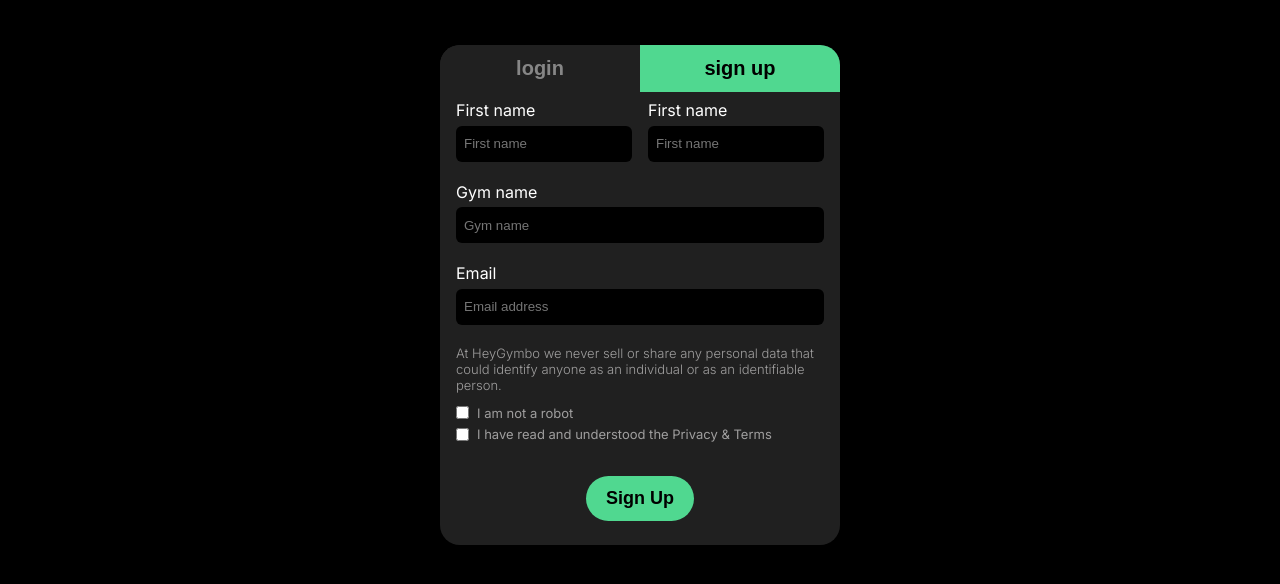
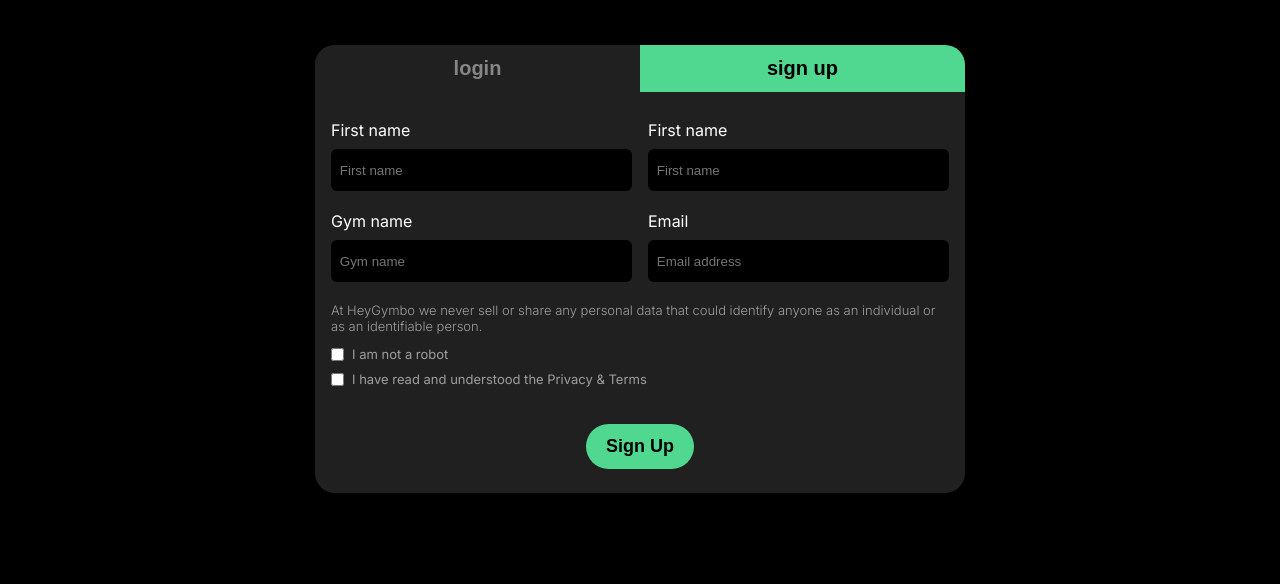
Before and after one commit to redwan100/work, a plain HTML site: page signup/index.html in a window 1280 px wide. Shown: the part 64-648 px from the top of the page. Drawn offline with Linux system fonts and the light colour scheme.

Commit message:
added responsive design on gymdetails page , signup and signin page

```diff
--- a/login/style.css
+++ b/login/style.css
@@ -46,7 +46,7 @@ body {
 
 /* form  */
 .form {
-  max-width: 400px;
+  max-width: 450px;
   width: 100%;
   margin: 2rem auto;
   background: var(--dark-btn);
@@ -59,7 +59,7 @@ body {
   display: flex;
   justify-content: space-between;
   align-items: center;
-  margin-bottom: 0.5rem;
+  margin-bottom: 1.75rem;
 }
 .btn {
   padding: 0.75rem 0.5rem;
@@ -81,12 +81,12 @@ label {
   display: block;
   width: 100%;
   color: #fff;
-  margin-bottom: 0.35rem;
+  margin-bottom: 0.55rem;
 }
 
 .input_field {
   width: 100%;
-  padding: 0.65rem 0.5rem;
+  padding: 0.85rem 0.55rem;
   border-radius: 6px;
   background: var(--bodyBg);
   outline: none;
--- a/signup/index.html
+++ b/signup/index.html
@@ -43,6 +43,7 @@
             </div>
           </div>
 
+          <div class="input_box2">
             <div class="input_group">
               <label for="name">Gym name</label>
               <input type="text" placeholder="Gym name" class="input_field" />
@@ -55,6 +56,7 @@
                 placeholder="Email address"
                 class="input_field"
               />
+            </div>
           </div>
 
           <div class="content">
--- a/signup/style.css
+++ b/signup/style.css
@@ -59,7 +59,7 @@ body {
   display: flex;
   justify-content: space-between;
   align-items: center;
-  margin-bottom: 0.5rem;
+  margin-bottom: 1.75rem;
 }
 .btn {
   padding: 0.75rem 0.5rem;
@@ -70,6 +70,7 @@ body {
   font-weight: bold;
   background: var(--dark-btn);
   color: #868686;
+  cursor: pointer;
 }
 
 .sign_up {
@@ -81,12 +82,12 @@ label {
   display: block;
   width: 100%;
   color: #fff;
-  margin-bottom: 0.35rem;
+  margin-bottom: 0.55rem;
 }
 
 .input_field {
   width: 100%;
-  padding: 0.65rem 0.5rem;
+  padding: 0.85rem 0.55rem;
   border-radius: 6px;
   background: var(--bodyBg);
   outline: none;
@@ -95,6 +96,11 @@ label {
 }
 
 .input_box {
+  display: flex;
+  flex-direction: column;
+  gap: 1.25rem;
+}
+.input_box2 {
   display: flex;
   flex-direction: column;
   gap: 1.25rem;
@@ -138,3 +144,17 @@ label {
   text-transform: capitalize;
   cursor: pointer;
 }
+
+/* breakpoint  */
+@media screen and (min-width: 768px) {
+  .form {
+    max-width: 650px !important;
+    width: 100%;
+  }
+
+  .input_box2 {
+    display: grid;
+    grid-template-columns: repeat(2, 1fr);
+    gap: 1rem;
+  }
+}
```
Also changed, not shown: gymdetail.css (renamed from style1.css, +17 -0 lines), gymdetail.html (renamed from index1.html, +2 -1 lines). Lines whose indentation alone changed are shown as unchanged.
